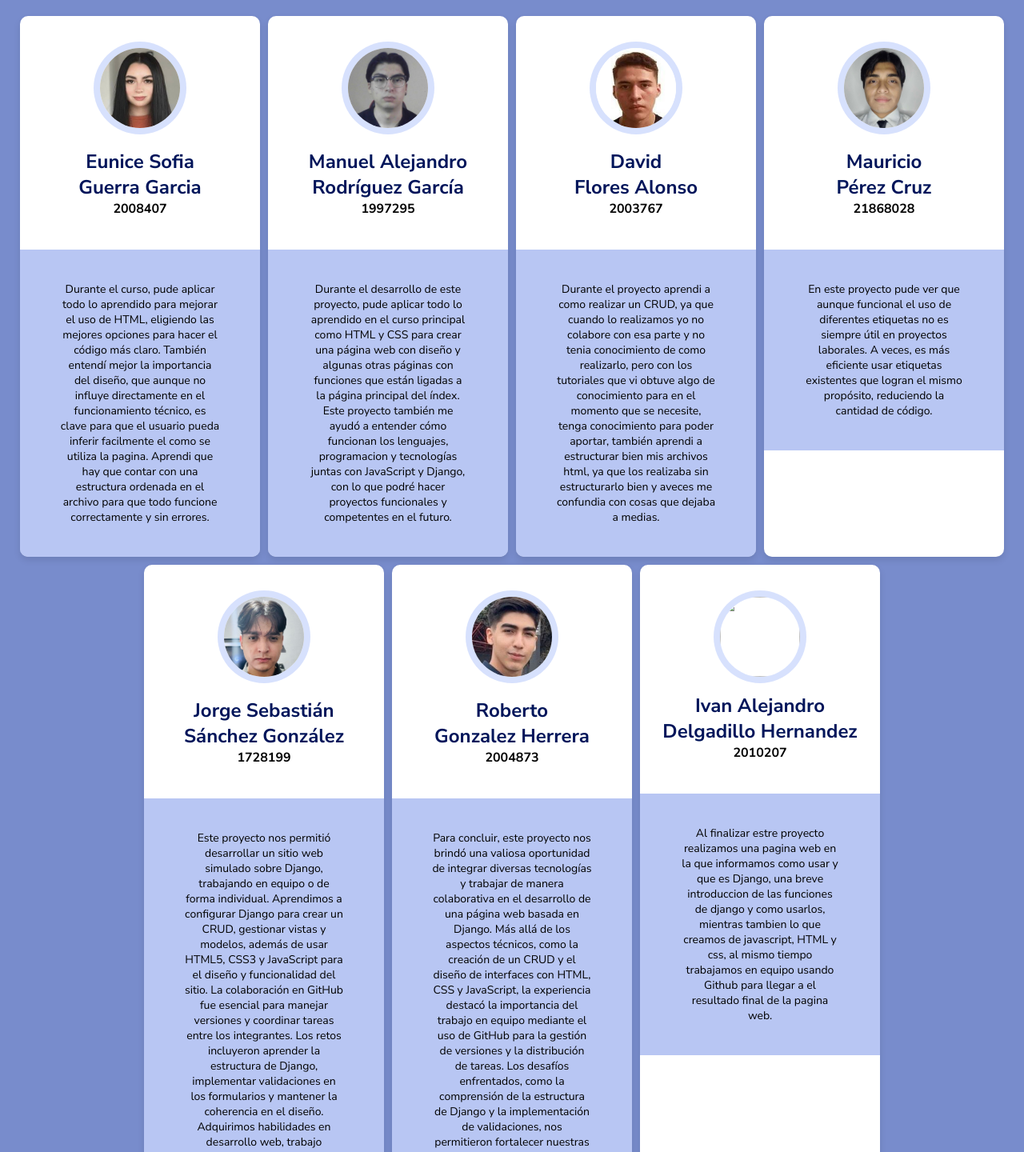
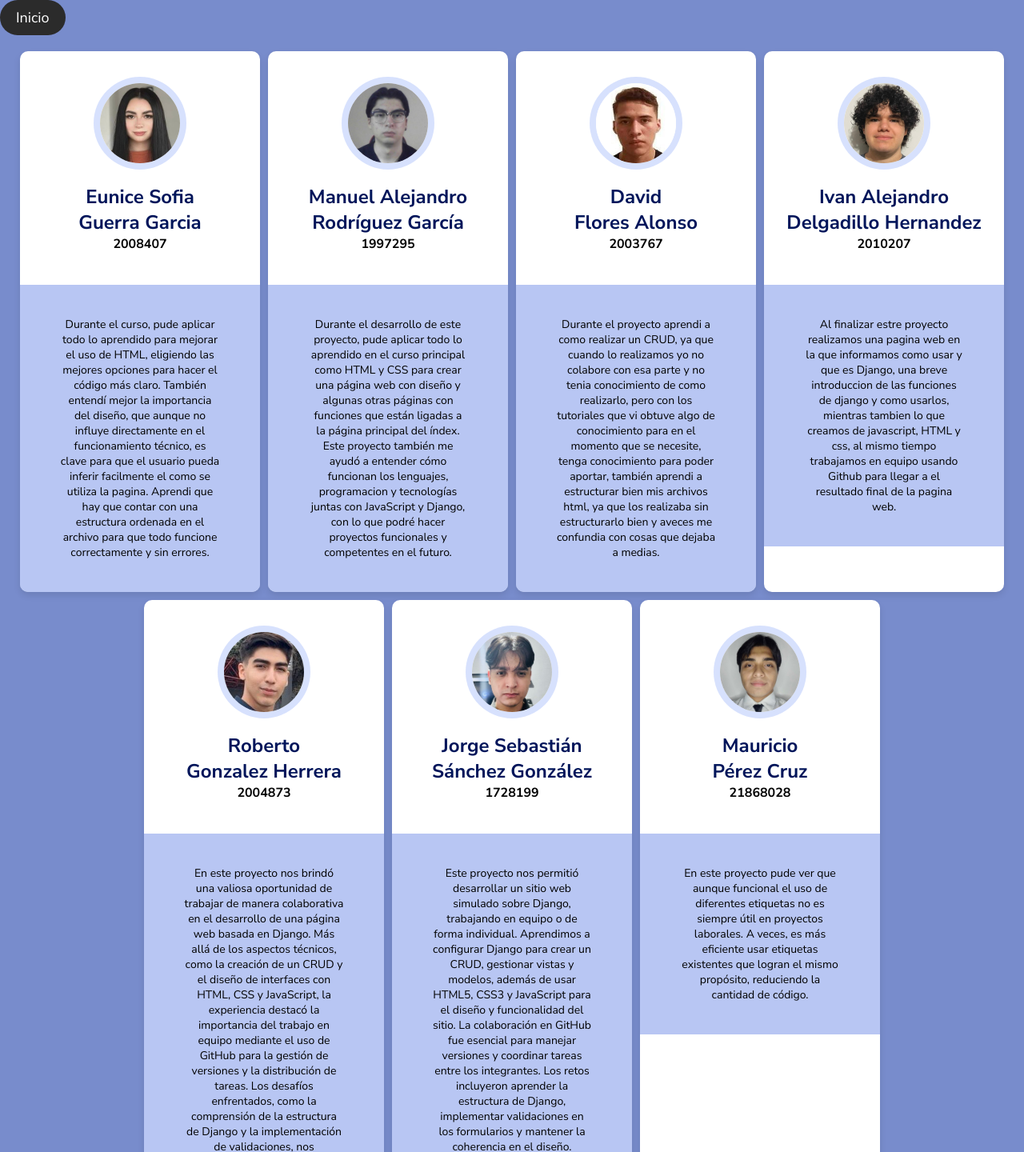
Before and after one commit to Eunice2004/PIA_FDW, a plain HTML site: page nosotros.html in a window 1280 px wide. Shown: the top 1440 px of the page at 80% size. Drawn offline with Linux system fonts and the light colour scheme.

Commit message:
Modified nosotros.html

```diff
--- a/nosotros.html
+++ b/nosotros.html
@@ -8,6 +8,10 @@
     <title>Nosotros</title>
 </head>
 <body>
+    <a href="index.html">
+        <button class="btn" >Inicio</button>
+    </a>
+
     <div class="container">
 
         <!-- Tarjeta de Eunice -->
@@ -64,19 +68,40 @@
             </div>
         </div>
 
-        <!-- Tarjeta de Mauricio -->
+        <!-- Tarjeta de Ivan-->
         <div class="card-container">
             <div class="header">
                 <a href="#">
-                    <img src="recursos/img/mauricio.jpg">
+                    <img src="recursos/img/ivan.jpg" >
                 </a>
-                <h2>Mauricio <br> Pérez Cruz</h2>
-                <h4>21868028</h4>
+                <h2>Ivan Alejandro <br>Delgadillo Hernandez</h2>
+                <h4>2010207</h4>
             </div>
             <div class="conclusion">
-                <p>En este proyecto pude ver que aunque funcional el uso de diferentes etiquetas no es siempre
-                útil en proyectos laborales. A veces, es más eficiente usar etiquetas existentes que logran el
-                mismo propósito, reduciendo la cantidad de código.</p>
+                <p>Al finalizar estre proyecto realizamos una pagina web en la que informamos como usar y que es Django,
+                una breve introduccion de las funciones de django y como usarlos, mientras tambien lo que creamos de
+                javascript, HTML y css, al mismo tiempo trabajamos en equipo usando Github para llegar a el resultado final de la pagina web.</p>
+            </div>
+        </div>
+
+        <!-- Tarjeta de Roberto -->
+        <div class="card-container">
+            <div class="header">
+                <a href="#">
+                    <img src="recursos/img/roberto.jpg">
+                </a>
+                <h2>Roberto <br> Gonzalez Herrera</h2>
+                <h4>2004873</h4>
+            </div>
+            <div class="conclusion">
+                <p>En este proyecto nos brindó una valiosa oportunidad de trabajar de manera colaborativa en el desarrollo
+                de una página web basada en Django. Más allá de los
+                aspectos técnicos, como la creación de un CRUD y el diseño de interfaces con HTML, CSS y JavaScript,
+                la experiencia destacó la importancia del trabajo en equipo mediante el uso de GitHub para la gestión de
+                versiones y la distribución de tareas. Los desafíos enfrentados, como la comprensión de la estructura de
+                Django y la implementación de validaciones, nos permitieron fortalecer nuestras habilidades tanto en programación
+                como en comunicación y coordinación dentro de un equipo de desarrollo. Este proyecto consolidó nuestro
+                aprendizaje en el desarrollo web y nos preparó para enfrentar retos futuros con competencias mejoradas.</p>
             </div>
         </div>
 
@@ -101,40 +126,19 @@
             </div>
         </div>
 
-        <!-- Tarjeta de Roberto -->
+        <!-- Tarjeta de Mauricio -->
         <div class="card-container">
             <div class="header">
                 <a href="#">
-                    <img src="recursos/img/roberto.jpg">
+                    <img src="recursos/img/mauricio.jpg">
                 </a>
-                <h2>Roberto <br> Gonzalez Herrera</h2>
-                <h4>2004873</h4>
+                <h2>Mauricio <br> Pérez Cruz</h2>
+                <h4>21868028</h4>
             </div>
             <div class="conclusion">
-                <p>Para concluir, este proyecto nos brindó una valiosa oportunidad de integrar diversas tecnologías
-                y trabajar de manera colaborativa en el desarrollo de una página web basada en Django. Más allá de los
-                aspectos técnicos, como la creación de un CRUD y el diseño de interfaces con HTML, CSS y JavaScript,
-                la experiencia destacó la importancia del trabajo en equipo mediante el uso de GitHub para la gestión de
-                versiones y la distribución de tareas. Los desafíos enfrentados, como la comprensión de la estructura de
-                Django y la implementación de validaciones, nos permitieron fortalecer nuestras habilidades tanto en programación
-                como en comunicación y coordinación dentro de un equipo de desarrollo. En resumen, este proyecto consolidó nuestro
-                aprendizaje en el desarrollo web y nos preparó para enfrentar retos futuros con mayor confianza y competencias mejoradas.</p>
-            </div>
-        </div>
-
-        <!-- Tarjeta de Ivan-->
-        <div class="card-container">
-            <div class="header">
-                <a href="#">
-                    <img src="" >
-                </a>
-                <h2>Ivan Alejandro <br>Delgadillo Hernandez</h2>
-                <h4>2010207</h4>
-            </div>
-            <div class="conclusion">
-                <p>Al finalizar estre proyecto realizamos una pagina web en la que informamos como usar y que es Django,
-                una breve introduccion de las funciones de django y como usarlos, mientras tambien lo que creamos de
-                javascript, HTML y css, al mismo tiempo trabajamos en equipo usando Github para llegar a el resultado final de la pagina web.</p>
+                <p>En este proyecto pude ver que aunque funcional el uso de diferentes etiquetas no es siempre
+                útil en proyectos laborales. A veces, es más eficiente usar etiquetas existentes que logran el
+                mismo propósito, reduciendo la cantidad de código.</p>
             </div>
         </div>
 
--- a/recursos/css/styles.css
+++ b/recursos/css/styles.css
@@ -1,3 +1,17 @@
+.btn {
+    background-color: #2b2b2b;
+    color: white;
+    border: none;
+    padding: 10px 20px;
+    font-size: 18px;
+    border-radius: 25px;
+    font-family: 'Nunito Sans', 'Sans-serif';
+}
+
+body {
+    background-color: rgb(120, 140, 204);
+}
+
 * {
     margin: 0;
     padding: 0;
```
Also changed, not shown: recursos/img/ivan.jpg (added).
